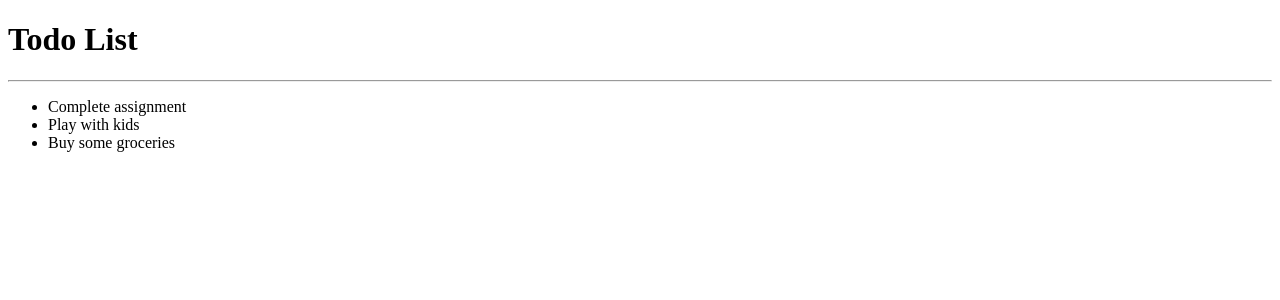
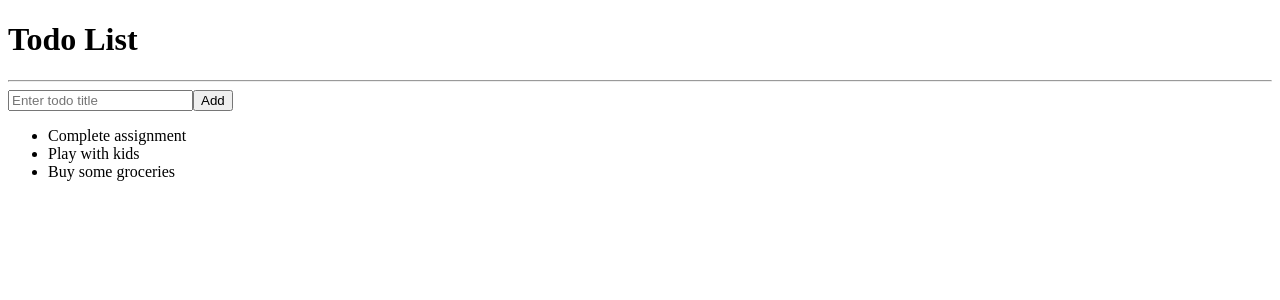
Before and after one commit to Manizha-khorram/react-todo, a React (Create React App) app: page / in a window 1280 px wide. Shown: the top 300 px of the page. Built offline with nearby package versions, Linux system fonts and the light colour scheme.

Commit message:
Making React app more modular by instantiation

```diff
--- a/package.json
+++ b/package.json
@@ -29,7 +29,8 @@
         ]
     },
     "devDependencies": {
-        "eslint": "^8.41.0",
+        "eslint": "^8.42.0",
+        "eslint-plugin-react": "^7.32.2",
         "prettier": "^2.8.8"
     }
 }
--- /dev/null
+++ b/src/AddTodoForm.js
@@ -0,0 +1,13 @@
+import React from 'react'
+
+const AddTodoForm = () => {
+    return (
+        <form>
+            <label htmlFor="todoTitle" text="title"></label>
+            <input id="todoTitle" placeholder="Enter todo title" />
+            <button>Add</button>
+        </form>
+    )
+}
+
+export default AddTodoForm
--- a/src/App.js
+++ b/src/App.js
@@ -1,19 +1,7 @@
 import React from 'react'
+import TodoList from './TodoList'
+import AddTodoForm from './AddTodoForm'
 
-const todoList = [
-    {
-        id: 1,
-        title: 'Complete assignment',
-    },
-    {
-        id: 2,
-        title: 'Play with kids',
-    },
-    {
-        id: 3,
-        title: 'Buy some groceries',
-    },
-]
 function App() {
     return (
         <div>
@@ -21,12 +9,8 @@ function App() {
                 <h1>Todo List</h1>
             </header>
             <hr />
-
-            <ul>
-                {todoList.map((x) => (
-                    <li key={x.id}>{x.title}</li>
-                ))}
-            </ul>
+            <AddTodoForm />
+            <TodoList />
         </div>
     )
 }
--- /dev/null
+++ b/src/TodoList.js
@@ -0,0 +1,28 @@
+import React from 'react'
+
+const todoList = [
+    {
+        id: 1,
+        title: 'Complete assignment',
+    },
+    {
+        id: 2,
+        title: 'Play with kids',
+    },
+    {
+        id: 3,
+        title: 'Buy some groceries',
+    },
+]
+
+const TodoList = () => {
+    return (
+        <ul>
+            {todoList.map((x) => (
+                <li key={x.id}>{x.title}</li>
+            ))}
+        </ul>
+    )
+}
+
+export default TodoList
```
Also changed, not shown: .prettierrc.json (deleted), 2 other files (tests, documents, lock files or other folders).
